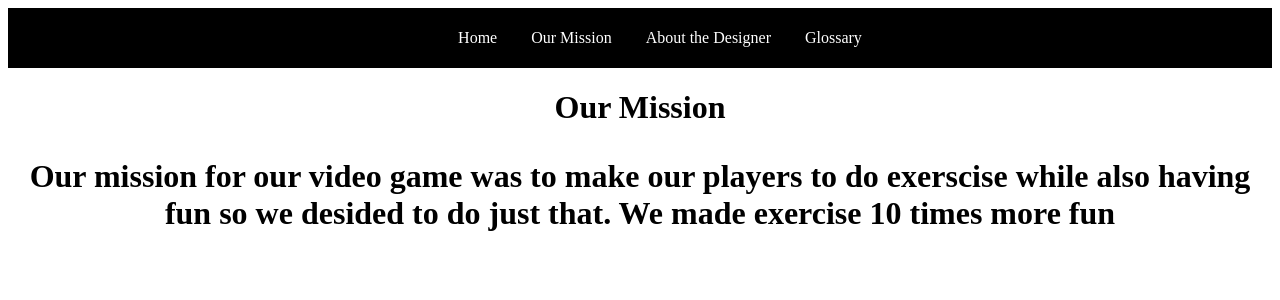
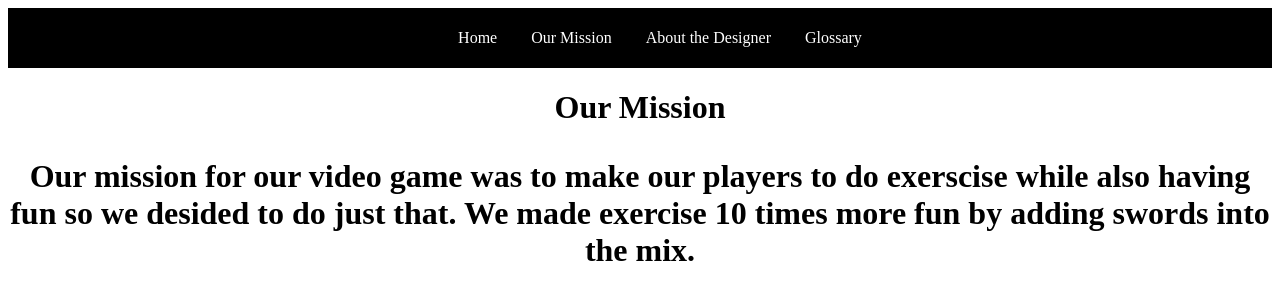
Before and after one commit to BLuna1/Centurion-Arena, a plain HTML site: page mission.html in a window 1280 px wide. Drawn offline with Linux system fonts and the light colour scheme.

Commit message:
Update mission.html

```diff
--- a/mission.html
+++ b/mission.html
@@ -21,7 +21,7 @@
   <body>
 
     <h1> Our Mission
-    <p> Our mission for our video game was to make our players to do exerscise while also having fun so we desided to do just that. We made exercise 10 times more fun
+    <p> Our mission for our video game was to make our players to do exerscise while also having fun so we desided to do just that. We made exercise 10 times more fun by adding swords into the mix.
 
     </p>
 
```
